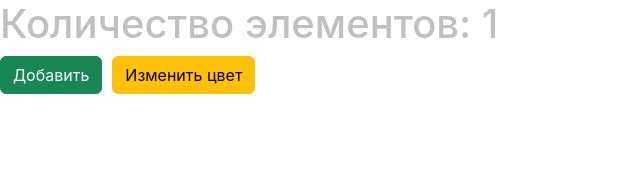
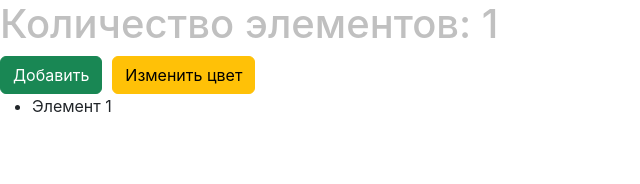
Before and after one commit to ivan-ust402/react-hooks-VM, a React (Create React App) app: page / in a window 1280 px wide. Shown: the top 184 px of the page, without its empty margins (0-640 px from the left). Built offline with nearby package versions, Linux system fonts and the light colour scheme; the HTML template or start-up script is replaced by a standard one.

Commit message:
Created ItemsList component

```diff
--- a/src/examples/useCallback.js
+++ b/src/examples/useCallback.js
@@ -1,4 +1,5 @@
 import React, {useState, useMemo, useEffect} from "react";
+import ItemsList from "./useCallbackItemList";
 
 
 function UseCallbackComponent() {
@@ -8,6 +9,13 @@ function UseCallbackComponent() {
     const styles = {
         color: colored ? 'yellowgreen' : 'silver',
     }
+
+    // Предположим, что у нас есть функция, которая на основе count генерировать количество элементов, которое в последствии мы выведем в другом элементе
+
+    const generateItemsFromAPI = () => {
+        return new Array(count).fill('').map((_, i) => `Элемент ${i + 1}`)
+    }
+    // Передадим как референс данную функцию в компонент
 
     return (
         <>
@@ -25,6 +33,8 @@ function UseCallbackComponent() {
             >
                 Изменить цвет
             </button>
+
+            <ItemsList getItems={generateItemsFromAPI}/>
         </>
     )
 }
--- /dev/null
+++ b/src/examples/useCallbackItemList.js
@@ -0,0 +1,17 @@
+import React, { useState, useEffect } from "react";
+
+export default function ItemsList({ getItems }) {
+
+    const [items, setItems] = useState([])
+
+    useEffect(() => {
+        const newItems = getItems()
+        setItems(newItems)
+    }, [getItems]);
+
+    return (
+        <ul>
+            {items.map(i => <li key={i}>{i}</li>)}
+        </ul>
+    )
+}
```
